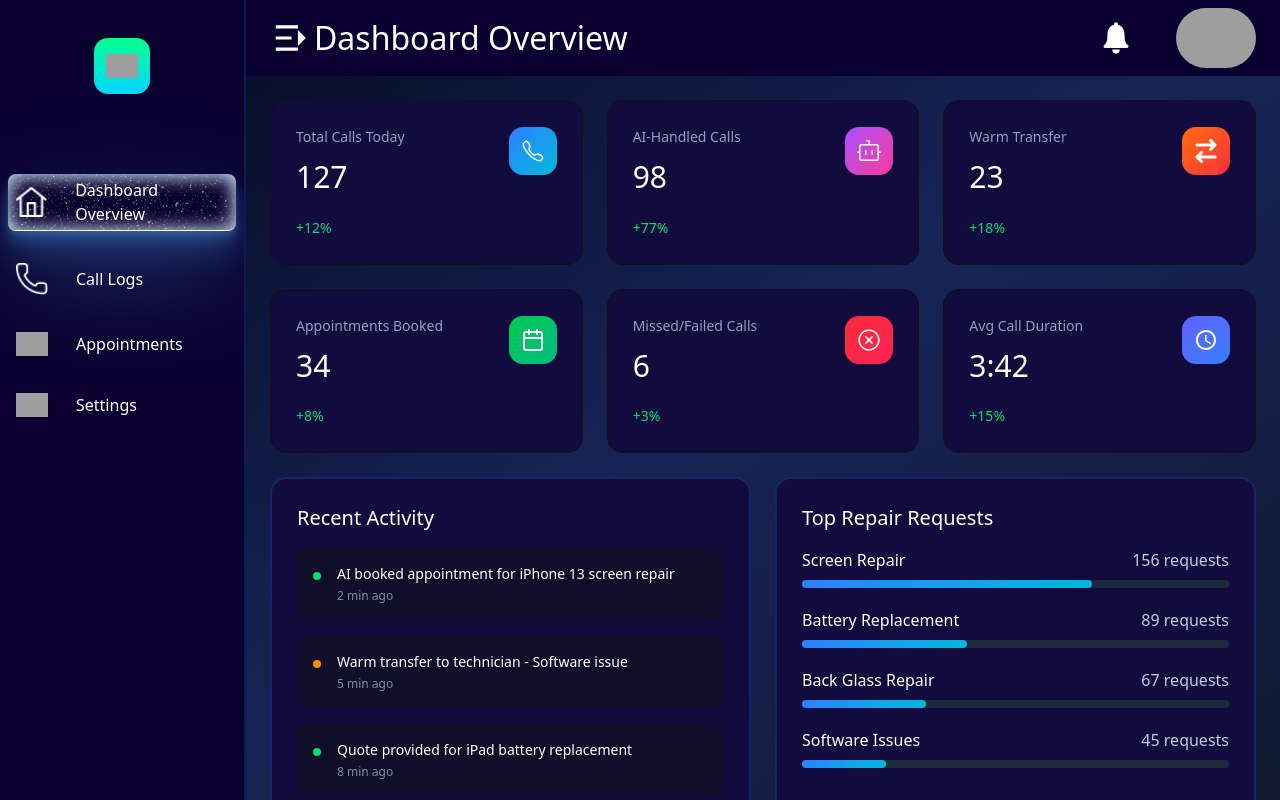
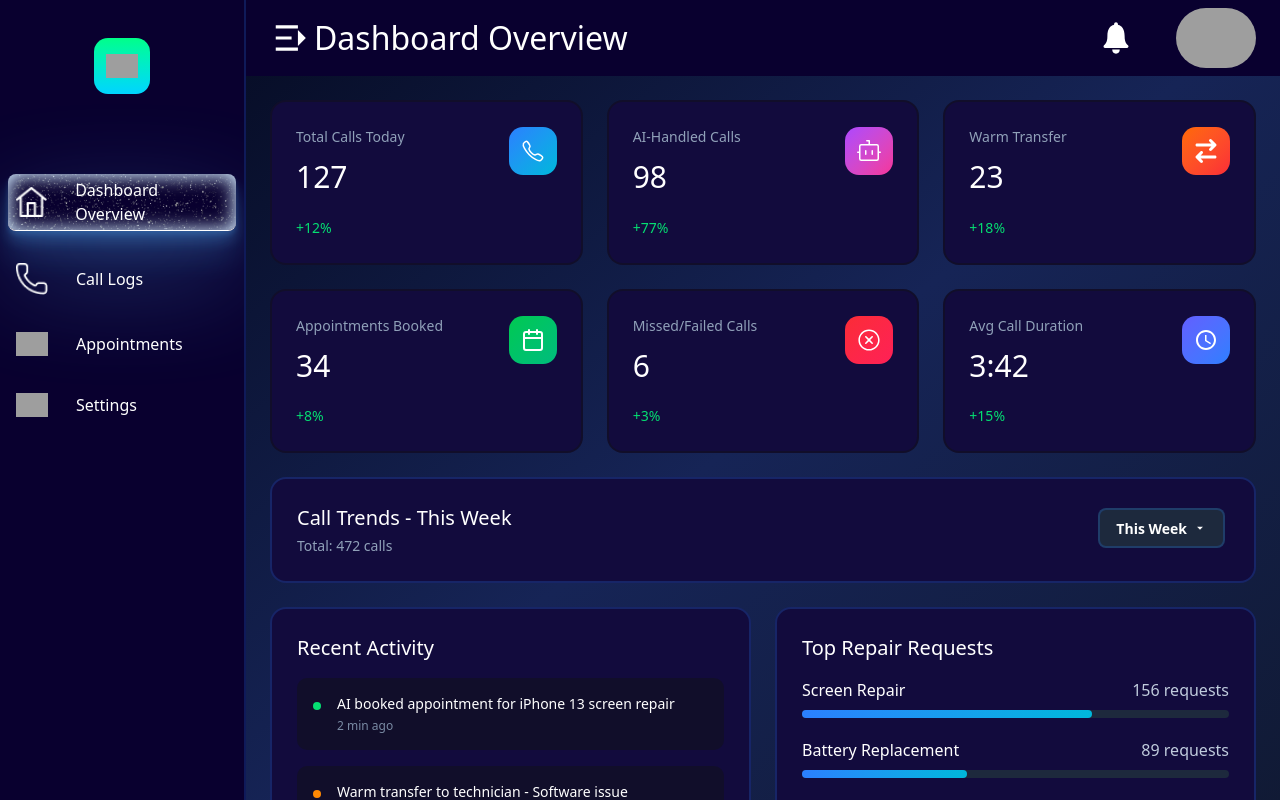
Before and after one commit to Sabbir-75/Dashboard, a React (Vite) app: page / in a window 1280 px wide. Shown: the top 800 px of the page. Built offline with nearby package versions, Linux system fonts and the light colour scheme; grey boxes are pictures that could not be loaded.

Commit message:
Rechart header option complete and will start to chart section

```diff
--- /dev/null
+++ b/src/Components/Rechart/Rechart.jsx
@@ -0,0 +1,26 @@
+import React from 'react';
+import CardContainer from '../Container/CardContainer/CardContainer';
+import { MdArrowDropDown } from 'react-icons/md';
+
+const Rechart = () => {
+    return (
+        <CardContainer>
+            <div className='flex justify-between'>
+                <div>
+                    <h1 className='text-[#FFFFFF] text-xl font-normal mb-1'>Call Trends - This Week</h1>
+                    <h1 className='text-[#90A1B9] text-sm font-normal'>Total: 472 calls</h1>
+                </div>
+                <div>
+                    <div className="dropdown dropdown-bottom dropdown-end">
+                        <div tabIndex={0} role="button" className="text-white border-[2px] border-[#2b80ff3a] bg-[#1D293D] btn m-1">This Week <MdArrowDropDown /></div>
+                        <ul tabIndex="-1" className="dropdown-content menu bg-base-100 rounded-box z-1 w-52 p-2 shadow-sm">
+                            <li className='text-sm text-white'><a>This Month</a></li>
+                        </ul>
+                    </div>
+                </div>
+            </div>
+        </CardContainer>
+    );
+};
+
+export default Rechart;
--- a/src/Pages/Overview/Overview.jsx
+++ b/src/Pages/Overview/Overview.jsx
@@ -7,6 +7,7 @@ import { MdAccessTime } from "react-icons/md";
 import { GoDependabot } from "react-icons/go";
 import Activity from '../../Components/Activity/Activity';
 import Requests from '../../Components/Requests/Requests';
+import Rechart from '../../Components/Rechart/Rechart';
 
 
 const overview = [
@@ -97,8 +98,9 @@ const Overview = () => {
                     </div>
                 ))
             }
-
-
+        </div>
+        <div className='mt-4 md:mt-5 lg:mt-6'>
+            <Rechart></Rechart>
         </div>
         <div className='mt-4 md:mt-5 lg:mt-6 grid grid-cols-1 md:grid-cols-2 gap-4 md:gap-5 lg:gap-6'>
             <Activity></Activity>
```
